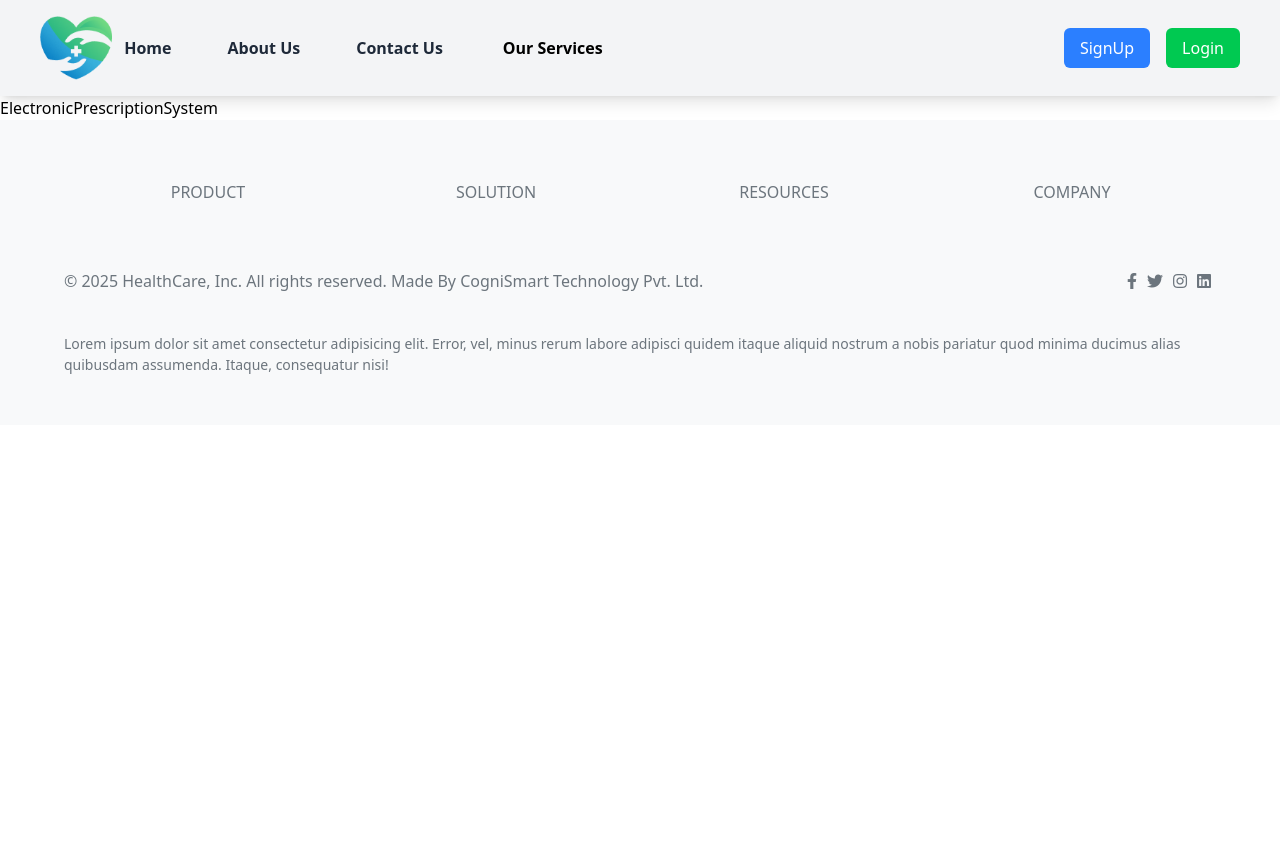
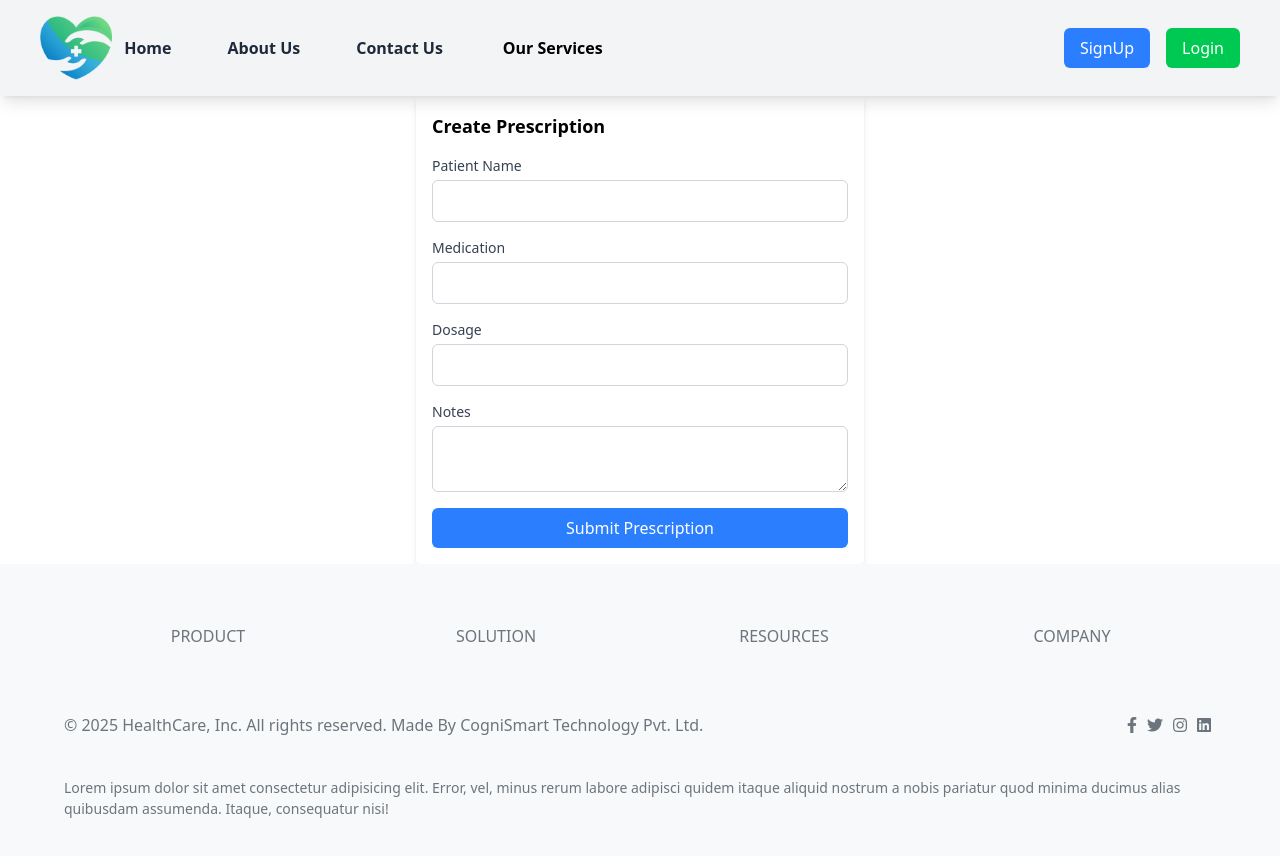
Before and after one commit to tapas20/OnlineHMS, a React (Vite) app: page /electronicprescriptionsystem in a window 1280 px wide. Shown: the top 856 px of the page. Before the commit the page ends 800 px from the top, so only its background shows below. Built offline with nearby package versions, Linux system fonts and the light colour scheme.

Commit message:
prescription page

```diff
--- a/src/Pages/Dropdownmenu/ElectronicPrescriptionSystem.jsx
+++ b/src/Pages/Dropdownmenu/ElectronicPrescriptionSystem.jsx
@@ -1,9 +1,64 @@
-import React from 'react'
+// src/components/PrescriptionForm.js
+import React, { useState } from 'react';
 
-const ElectronicPrescriptionSystem = () => {
+const PrescriptionForm = () => {
+  const [patientName, setPatientName] = useState('');
+  const [medication, setMedication] = useState('');
+  const [dosage, setDosage] = useState('');
+  const [notes, setNotes] = useState('');
+
+  const handleSubmit = (e) => {
+    e.preventDefault();
+    // Handle form submission logic here
+    console.log({ patientName, medication, dosage, notes });
+  };
+
   return (
-    <div>ElectronicPrescriptionSystem</div>
-  )
-}
+    <form onSubmit={handleSubmit} className="max-w-md mx-auto p-4 bg-white rounded shadow-md">
+      <h2 className="text-lg font-bold mb-4">Create Prescription</h2>
+      <div className="mb-4">
+        <label className="block text-sm font-medium text-gray-700">Patient Name</label>
+        <input
+          type="text"
+          value={patientName}
+          onChange={(e) => setPatientName(e.target.value)}
+          className="mt-1 block w-full border border-gray-300 rounded-md p-2"
+          required
+        />
+      </div>
+      <div className="mb-4">
+        <label className="block text-sm font-medium text-gray-700">Medication</label>
+        <input
+          type="text"
+          value={medication}
+          onChange={(e) => setMedication(e.target.value)}
+          className="mt-1 block w-full border border-gray-300 rounded-md p-2"
+          required
+        />
+      </div>
+      <div className="mb-4">
+        <label className="block text-sm font-medium text-gray-700">Dosage</label>
+        <input
+          type="text"
+          value={dosage}
+          onChange={(e) => setDosage(e.target.value)}
+          className="mt-1 block w-full border border-gray-300 rounded-md p-2"
+          required
+        />
+      </div>
+      <div className="mb-4">
+        <label className="block text-sm font-medium text-gray-700">Notes</label>
+        <textarea
+          value={notes}
+          onChange={(e) => setNotes(e.target.value)}
+          className="mt-1 block w-full border border-gray-300 rounded-md p-2"
+        />
+      </div>
+      <button type="submit" className="w-full bg-blue-500 text-white p-2 rounded-md hover:bg-blue-600">
+        Submit Prescription
+      </button>
+    </form>
+  );
+};
 
-export default ElectronicPrescriptionSystem
+export default PrescriptionForm;
```
Also changed, not shown: 1 other file (tests, documents, lock files or other folders).
